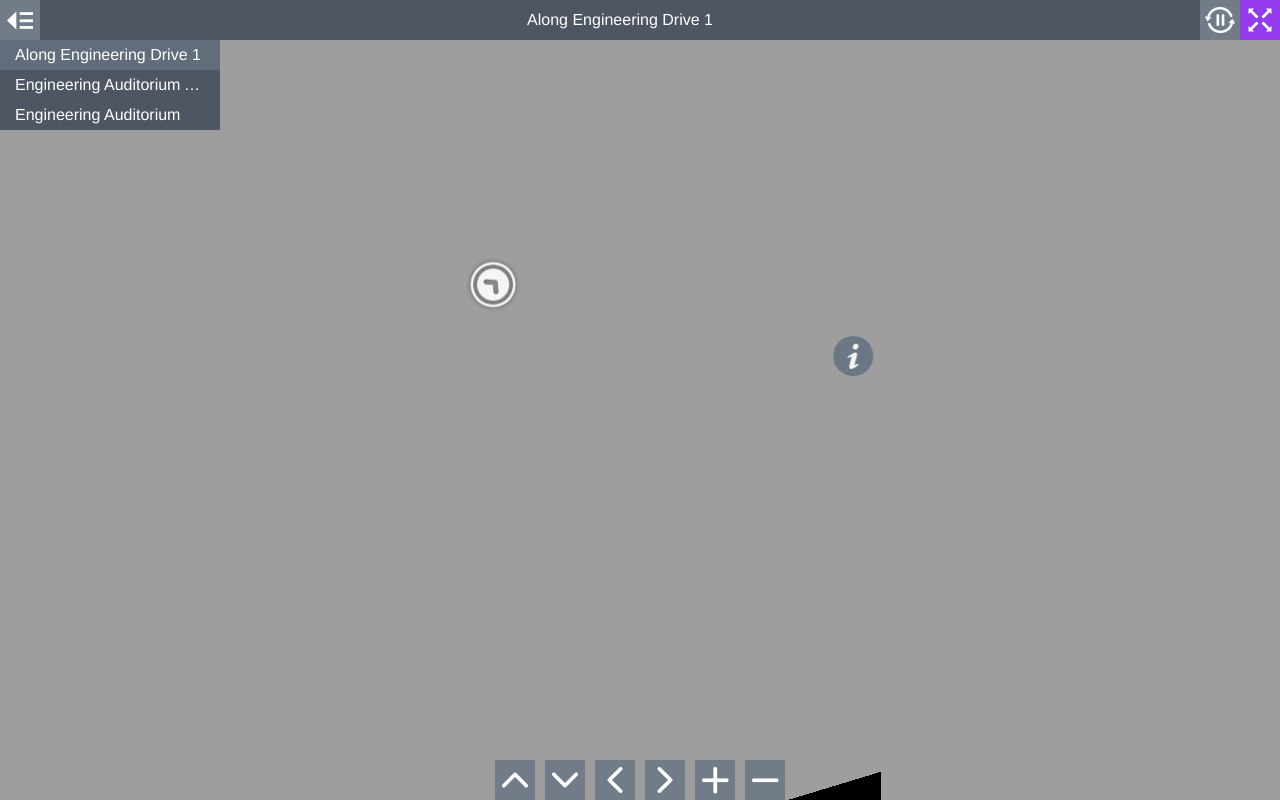
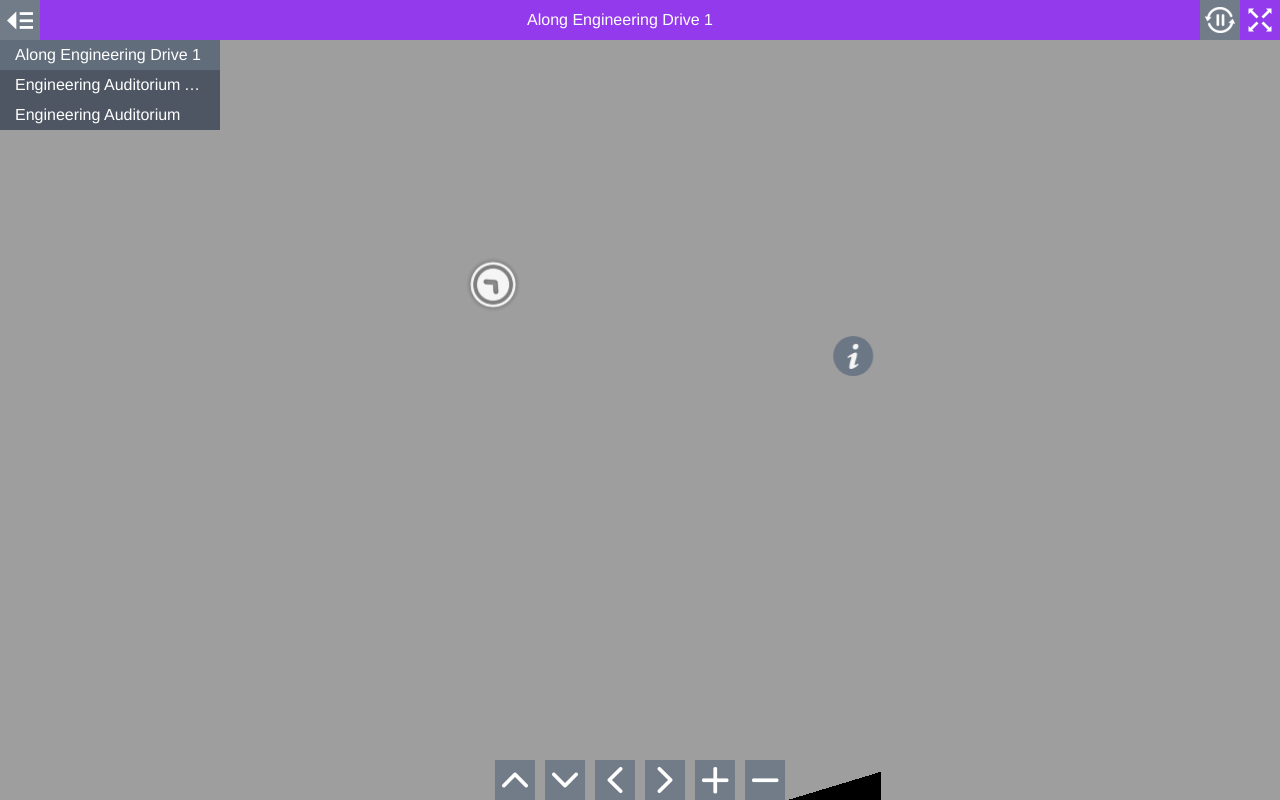
Before and after one commit to biquanc/around-engineering-6-apr-22, a plain HTML site: page index.html in a window 1280 px wide. Drawn offline with Linux system fonts and the light colour scheme; animation ran at ten frames a second.

Commit message:
Update style.css

```diff
--- a/style.css
+++ b/style.css
@@ -79,8 +79,8 @@ body.multiple-scenes.mobile #titleBar {
   height: 100%;
   line-height: 30px;
   padding: 5px;
-  background-color: rgb(58,68,84);
-  background-color: rgba(58,68,84,0.8);
+  background-color: rgb(144, 33, 255);
+  background-color: rgba(144, 33, 255,0.8);
   overflow: hidden;
   text-overflow: ellipsis;
   white-space: nowrap;
```
